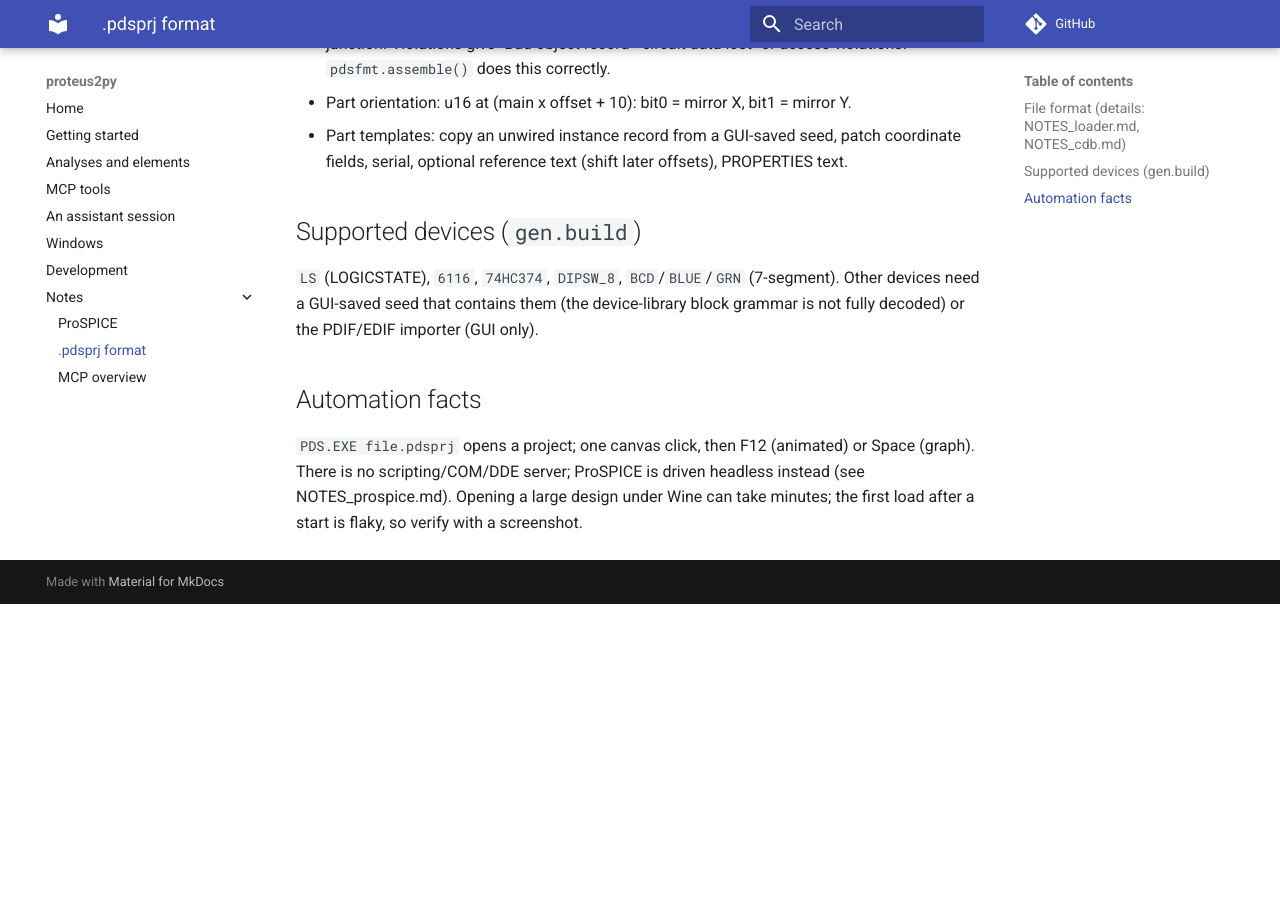
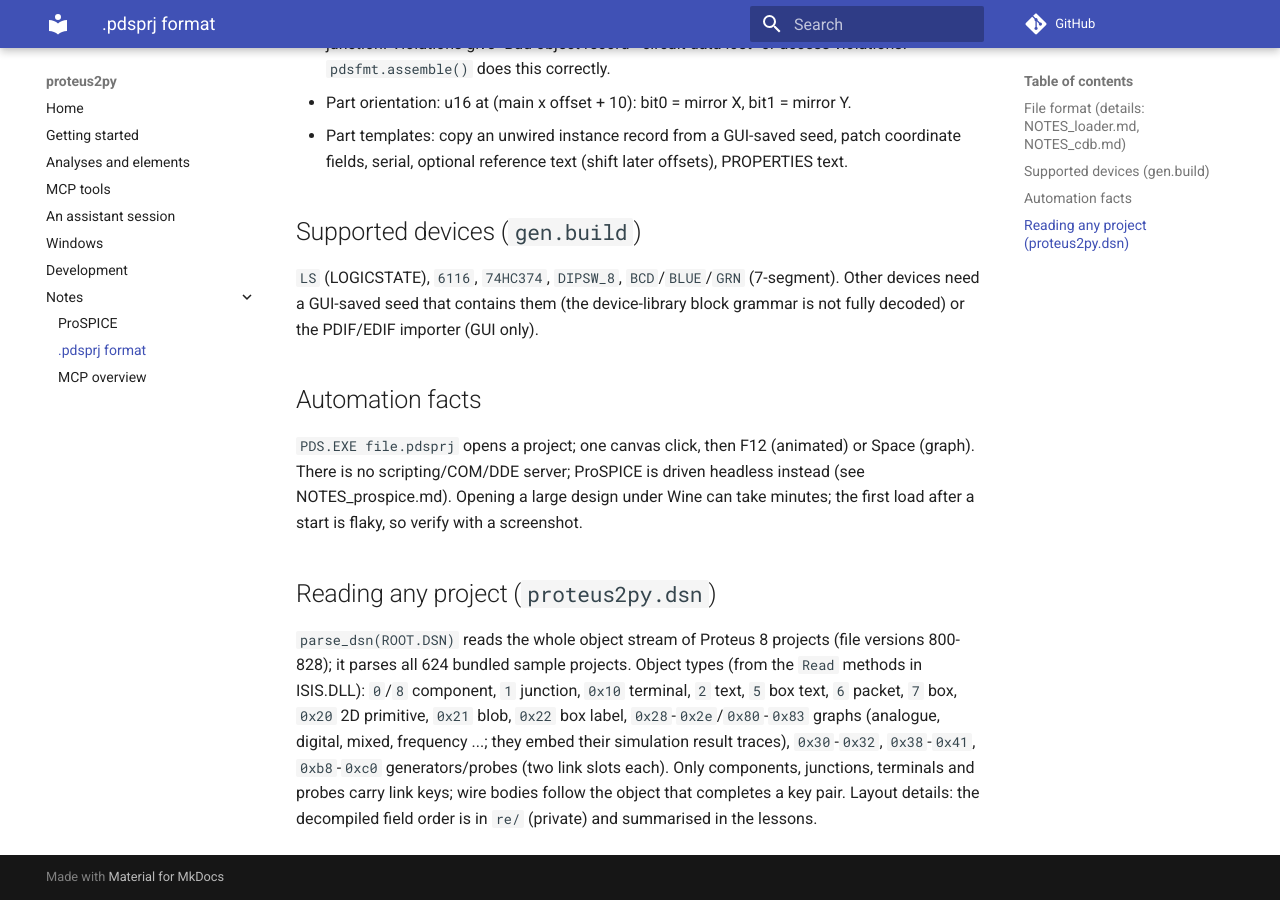
Before and after one commit to DontforgetAntaiku/proteus2py, an MkDocs documentation site: the page built from docs/PDSPRJ.md, in a window 1280 px wide and 900 px high, scrolled down 672 px. Built offline with MkDocs 1.6.1 and Material for MkDocs 9.7.7, drawn with Linux system fonts in a browser that asks for light colours; comment, search, counter and statistics services are not loaded; before the commit the page ends 1276 px from its top, so only the background shows below that.

Commit message:
docs: DSN object types

```diff
--- a/docs/PDSPRJ.md
+++ b/docs/PDSPRJ.md
@@ -22,3 +22,10 @@ grammar is not fully decoded) or the PDIF/EDIF importer (GUI only).
 ## Automation facts
 `PDS.EXE file.pdsprj` opens a project; one canvas click, then F12 (animated) or Space (graph). There is no scripting/COM/DDE server; ProSPICE is driven headless instead
 (see NOTES_prospice.md). Opening a large design under Wine can take minutes; the first load after a start is flaky, so verify with a screenshot.
+
+## Reading any project (`proteus2py.dsn`)
+`parse_dsn(ROOT.DSN)` reads the whole object stream of Proteus 8 projects (file versions 800-828); it parses all 624 bundled sample projects. Object types
+(from the `Read` methods in ISIS.DLL): `0`/`8` component, `1` junction, `0x10` terminal, `2` text, `5` box text, `6` packet, `7` box, `0x20` 2D primitive,
+`0x21` blob, `0x22` box label, `0x28`-`0x2e`/`0x80`-`0x83` graphs (analogue, digital, mixed, frequency ...; they embed their simulation result traces),
+`0x30`-`0x32`, `0x38`-`0x41`, `0xb8`-`0xc0` generators/probes (two link slots each). Only components, junctions, terminals and probes carry link keys;
+wire bodies follow the object that completes a key pair. Layout details: the decompiled field order is in `re/` (private) and summarised in the lessons.
```
